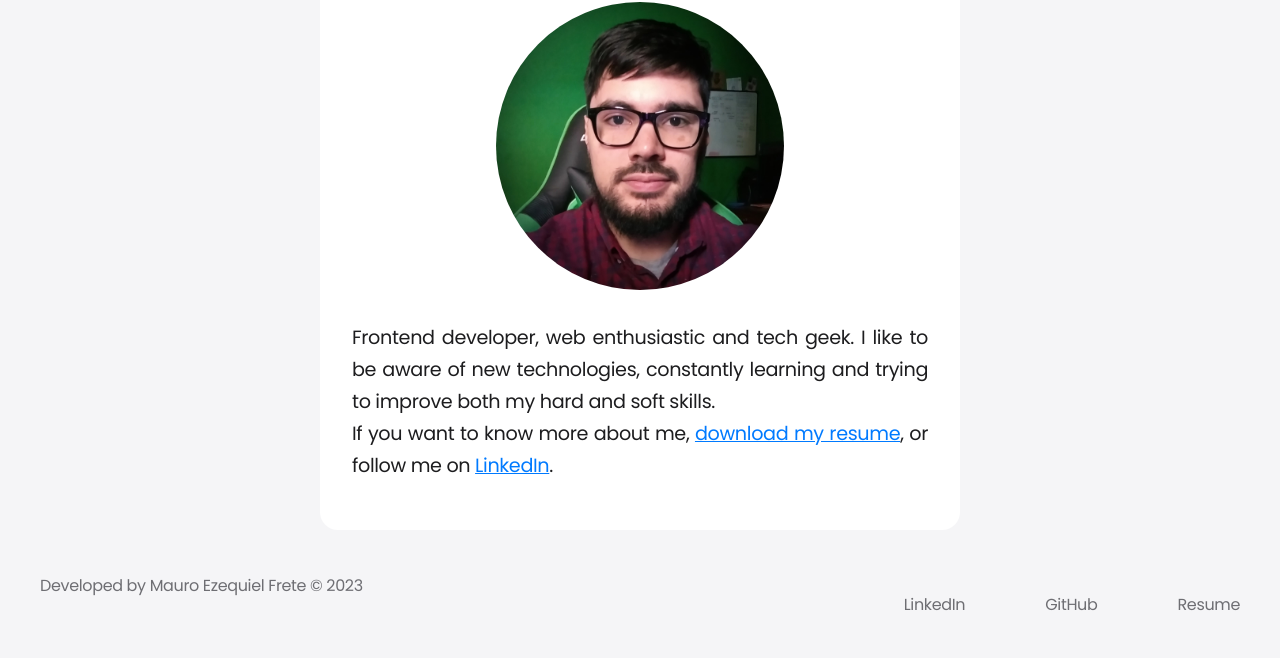
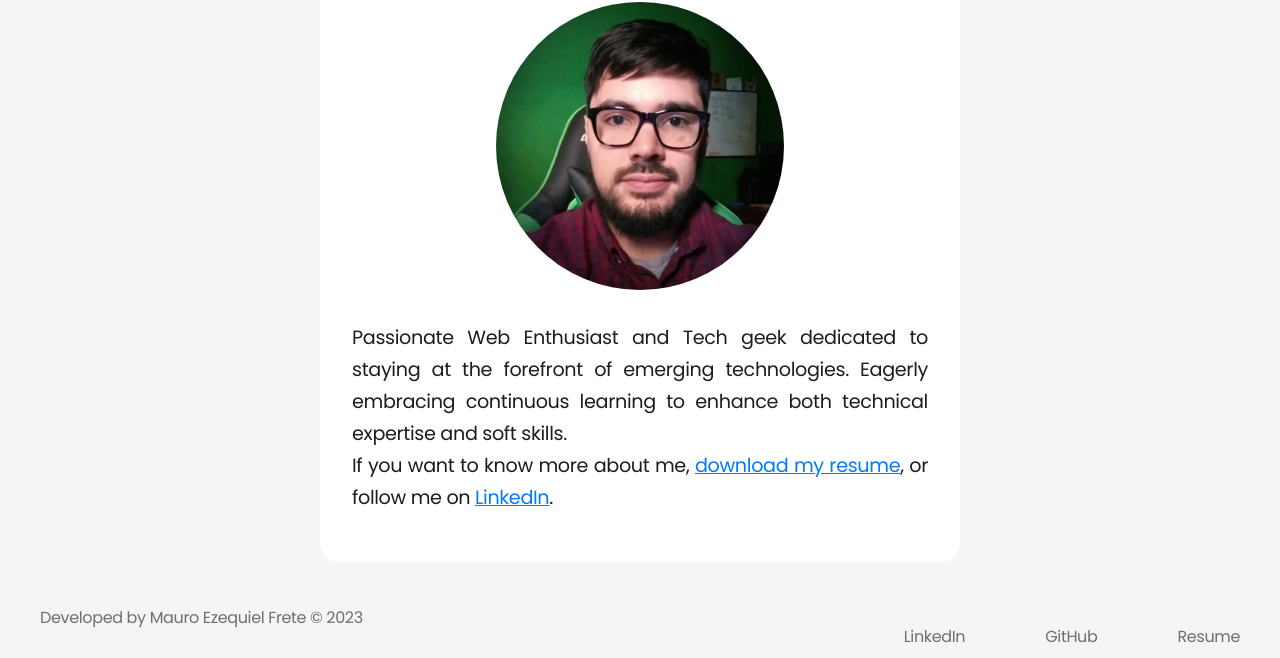
Before and after one commit to mauroef/phoenix, a Gatsby site: page /about in a window 1280 px wide. Shown: the part 246-904 px from the top of the page. Before the commit the page ends 872 px from the top, so only its background shows below. Built offline with nearby package versions, Linux system fonts and the light colour scheme; Gatsby itself is replaced by a stand-in of ours; some icons are missing.

Commit message:
Some updates

```diff
--- a/package.json
+++ b/package.json
@@ -1,6 +1,6 @@
 {
   "name": "phoenix",
-  "version": "1.0.0",
+  "version": "1.0.1",
   "private": true,
   "description": "phoenix",
   "author": "mauroef",
--- a/src/components/Footer/styles.ts
+++ b/src/components/Footer/styles.ts
@@ -28,7 +28,6 @@ export const FooterStyled = styled.footer`
         text-decoration: none;
         &:hover {
           color: #1d1d1f;
-          font-weight: 600;
           transition: 0.3s;
         }
       }
--- a/src/content/about.mdx
+++ b/src/content/about.mdx
@@ -1,6 +1,6 @@
 ---
-description: Frontend developer, web enthusiastic and tech geek. I like to be aware of new technologies, constantly learning and trying to improve both my hard and soft skills.
-resume: https://bit.ly/2XQmPxS
+description: Passionate Web Enthusiast and Tech geek dedicated to staying at the forefront of emerging technologies. Eagerly embracing continuous learning to enhance both technical expertise and soft skills.
+resume: https://bit.ly/3OJYx0e
 linkedin: https://www.linkedin.com/in/mauroef
 github: https://github.com/mauroef
 ---
--- /dev/null
+++ b/src/content/projects/rick-and-morty.mdx
@@ -0,0 +1,9 @@
+---
+pid: 10
+title: Rick and Morty App
+description: Frontend app that fetches Rick and Morty data.
+stack: [react js]
+repo: https://github.com/mauroef/ram-app
+demo: https://rickandmorty.mauroef.dev/
+image: ./rick-and-morty.png
+---
--- a/src/pages/about.tsx
+++ b/src/pages/about.tsx
@@ -36,9 +36,6 @@ const aboutStyles = css`
   }
   a {
     color: #007aff;
-    &:hover {
-      font-weight: 500;
-    }
   }
   @media (min-width: 40rem) {
     margin-top: 7rem;
```
Also changed, not shown: src/content/projects/rick-and-morty.png (added).
